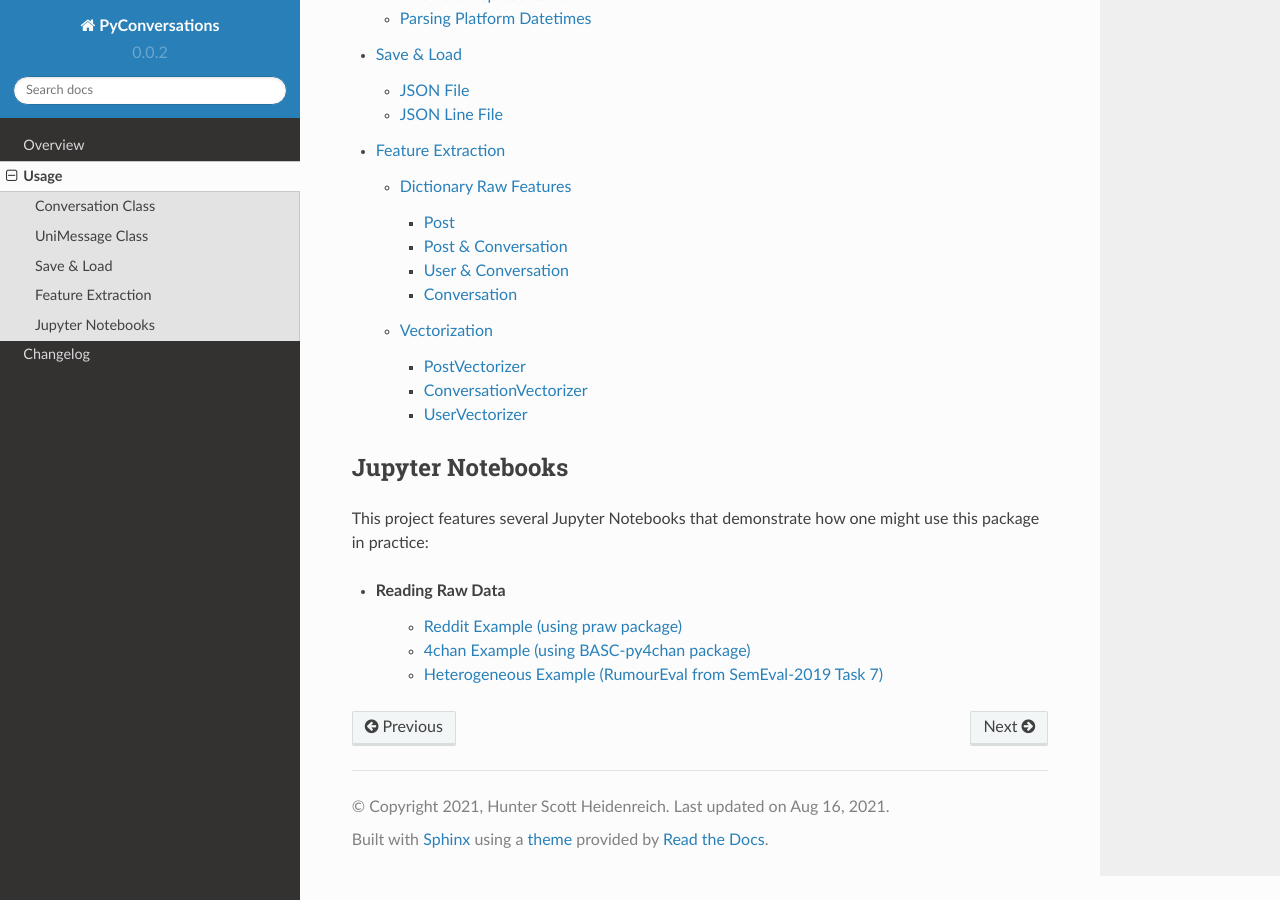
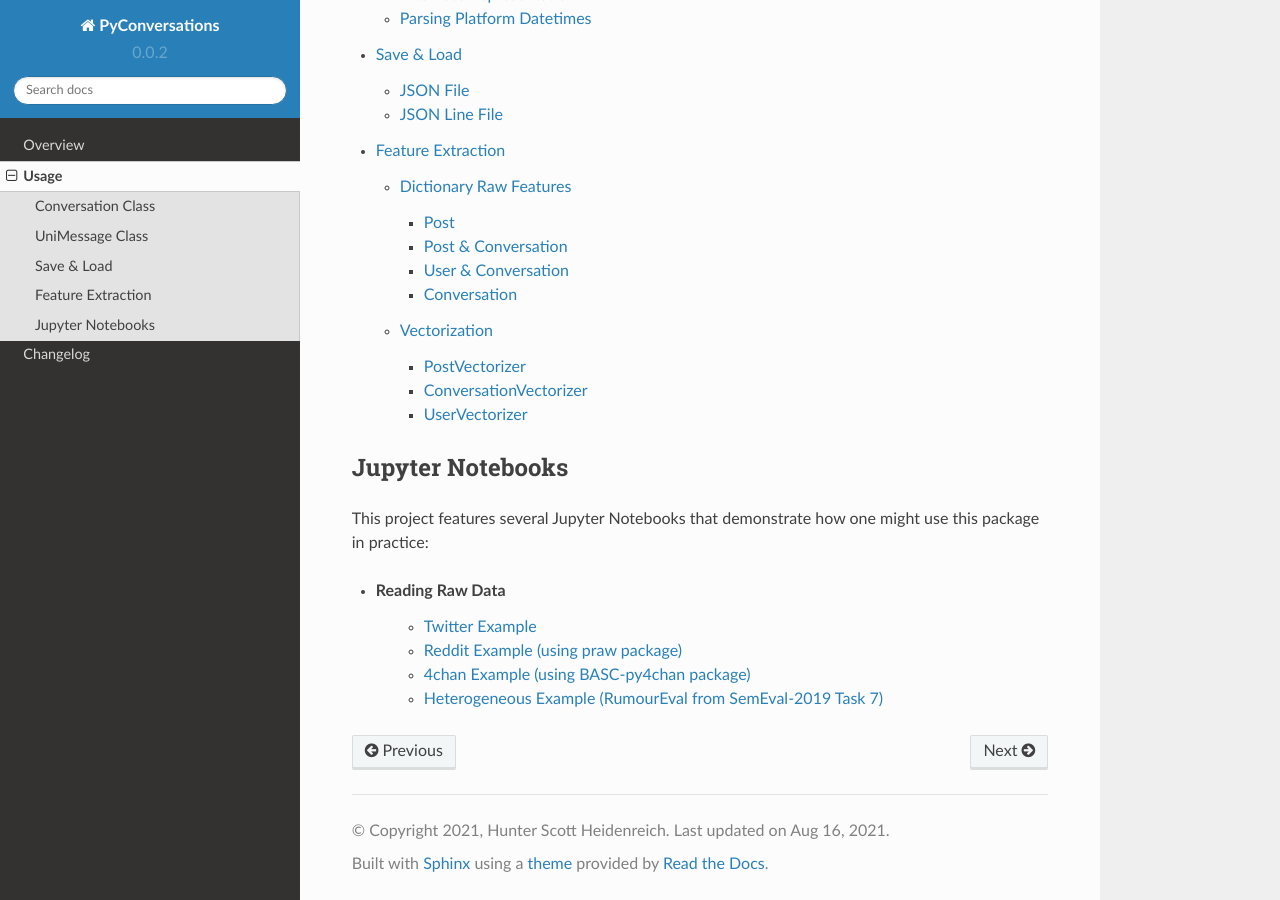
Before and after one commit to hunter-heidenreich/pyconversations, a Sphinx documentation site: the page built from docs/usage/index.rst, in a window 1280 px wide and 900 px high, scrolled down 616 px. Built offline with Sphinx 7.4.7 and the Read the Docs theme 2.0.0, drawn with Linux system fonts in a browser that asks for light colours; pages that are not in the unit, such as notebooks, are missing from menus.

Commit message:
Twitter- based mini tutorial

```diff
--- a/docs/usage/index.rst
+++ b/docs/usage/index.rst
@@ -21,6 +21,7 @@ Jupyter Notebooks
 This project features several Jupyter Notebooks that demonstrate how one might use this package in practice:
 
 * Reading Raw Data
+    * `Twitter Example <https://github.com/hunter-heidenreich/pyconversations/blob/master/tutorial/Twitter.ipynb>`_
     * `Reddit Example (using praw package) <https://github.com/hunter-heidenreich/pyconversations/blob/master/tutorial/Reddit.ipynb>`_
     * `4chan Example (using BASC-py4chan package) <https://github.com/hunter-heidenreich/pyconversations/blob/master/tutorial/4chan.ipynb>`_
     * `Heterogeneous Example (RumourEval from SemEval-2019 Task 7) <https://github.com/hunter-heidenreich/pyconversations/blob/master/tutorial/RumourEval.ipynb>`_
```
Also changed, not shown: 1 other file.
